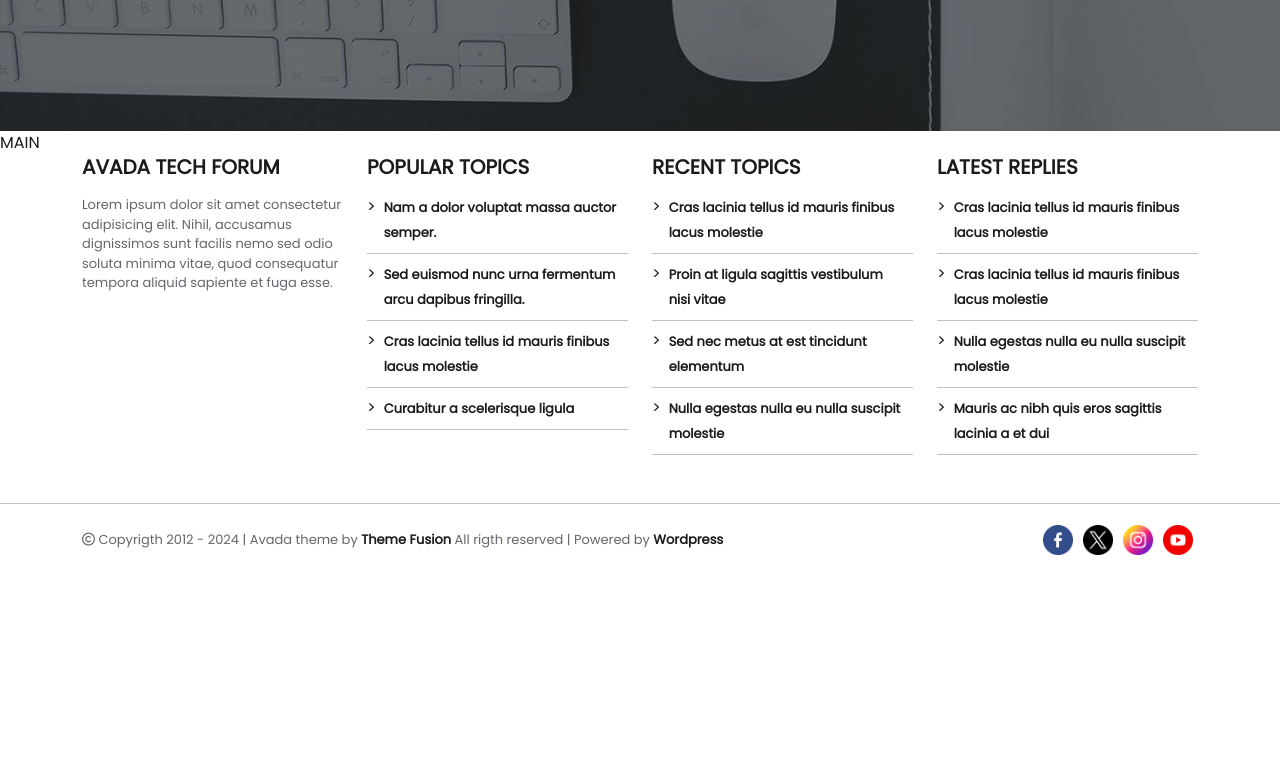
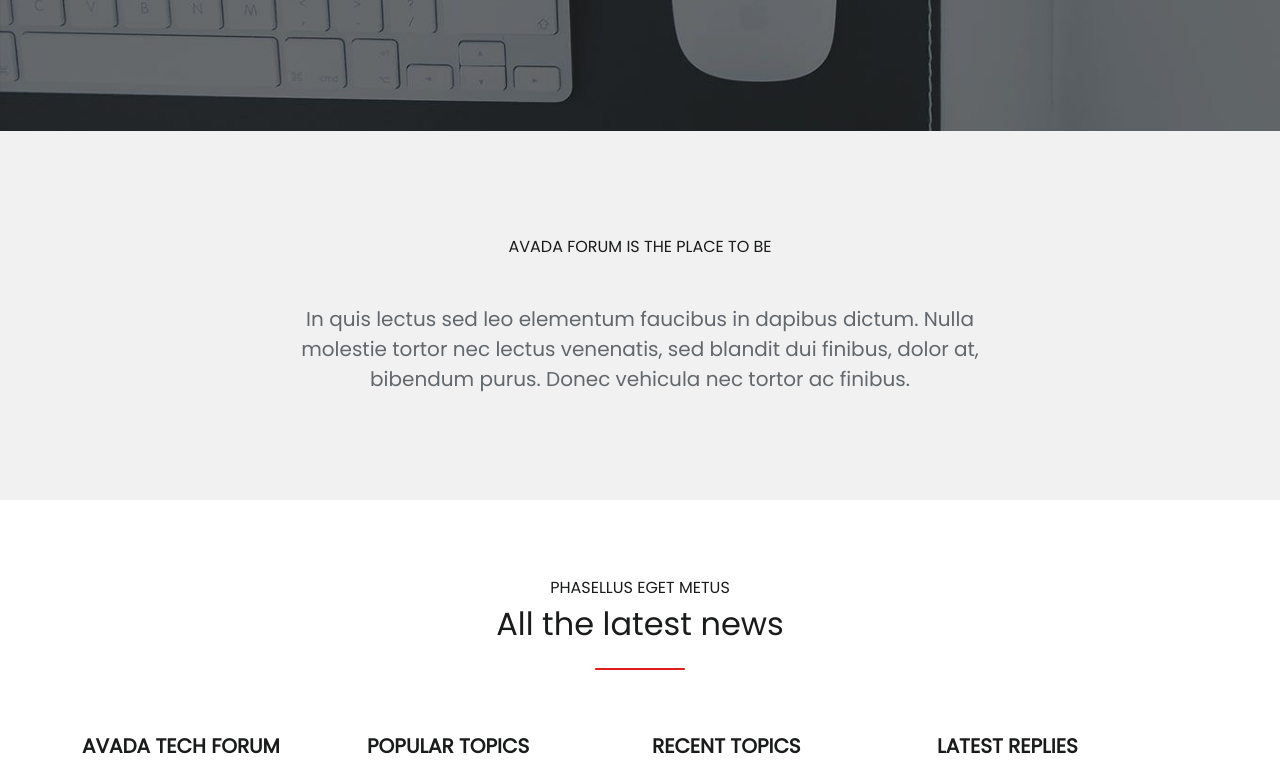
Before and after one commit to simoneaucello/proj-html-vuejs, a Vue app: page / in a window 1280 px wide. Shown: the part 800-1576 px from the top of the page. Before the commit the page ends 1392 px from the top, so only its background shows below. Built offline with nearby package versions, Linux system fonts and the light colour scheme.

Commit message:
[add] first main section

```diff
--- a/src/components/Footer.vue
+++ b/src/components/Footer.vue
@@ -29,7 +29,7 @@ import { footerMenues } from '../data/menues'
 
 
 <template>
-  <div class="container mb-5">
+  <div class="container mb-5 my-5">
     <div class="row row-cols-4 ">
       <div class="col">
 
--- a/src/components/Main.vue
+++ b/src/components/Main.vue
@@ -14,7 +14,23 @@ import {store} from '../data/store'
 
 
 <template>
-  MAIN
+
+  <!-- place to be section  -->
+  <div class="container-fluid place-to-be justify-content-center d-flex ">
+    <div class="my-5 flex-column text-center forum-text">
+      <h6 class="my-5">AVADA FORUM IS THE PLACE TO BE</h6>
+      <p class="my-5">In quis lectus sed leo elementum faucibus in dapibus dictum. Nulla molestie tortor nec lectus venenatis, sed blandit dui finibus, dolor at, bibendum purus. Donec vehicula nec tortor ac finibus.
+      </p>
+    </div>
+  </div>
+   <!-- place to be section  -->
+
+   <div class="container d-flex justify-content-center flex-column text-center my-5">
+    <h6>PHASELLUS EGET METUS</h6>
+    <h2>All the latest news</h2>
+    <div class="lined my-3"></div>
+
+   </div>
 
 </template>
 
@@ -23,4 +39,31 @@ import {store} from '../data/store'
 <style lang="scss" scoped>
 @use '../assets/scss/partials/variables' as *;
 
+.place-to-be{
+  background-color: #f1f1f1;
+  .forum-text{
+    padding: 10px;
+  }
+  p{
+    width: 700px;
+    font-size: 20px;
+    color: $nevada;
+  }
+}
+h6{
+  margin-top: 30px;
+}
+h2{
+  font-size: bold;
+}
+
+.lined{
+  content: '';
+  width: 8%;
+  height: 2px;
+  border-radius: 3px;
+  background-color: #e21b1b;
+  margin: 0 auto;
+}
+
 </style>
```
